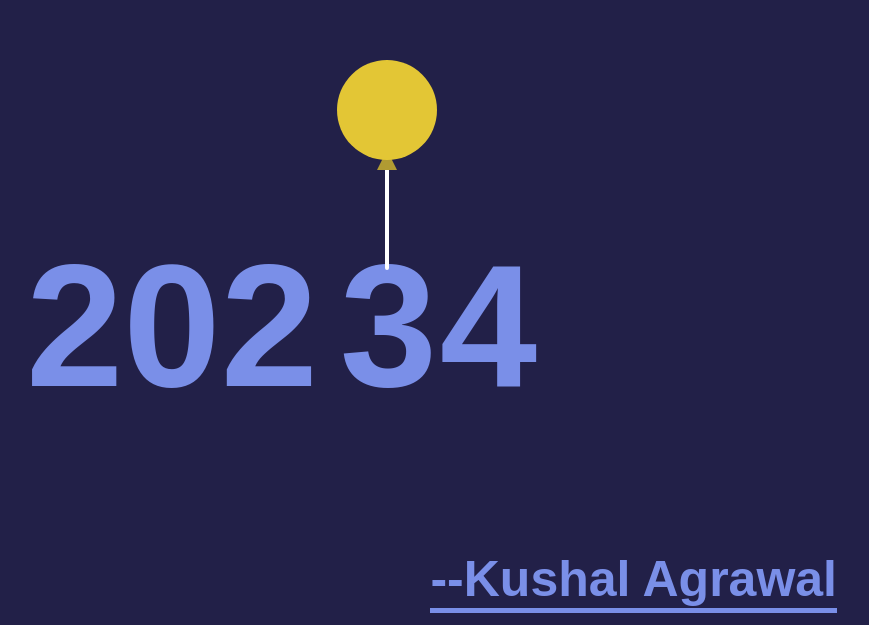
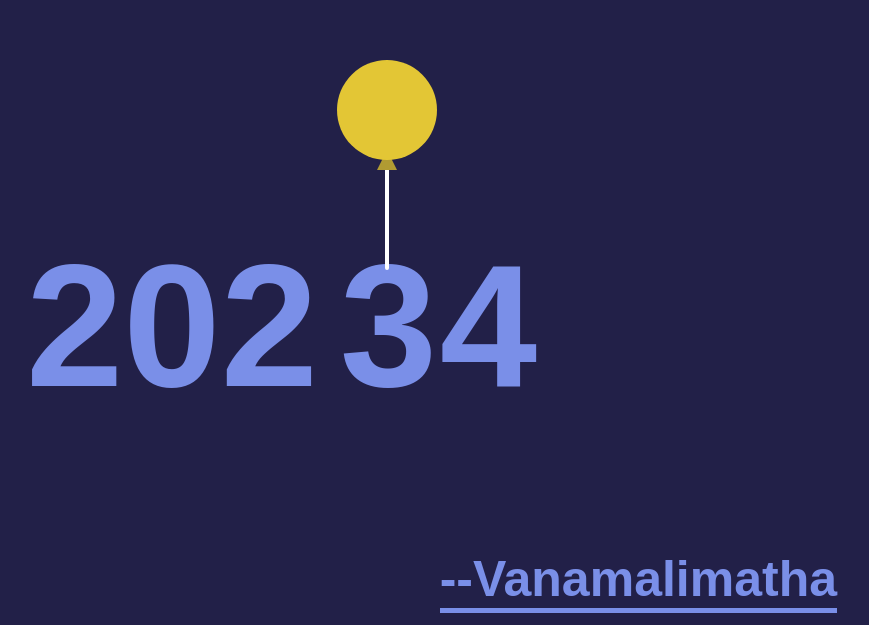
Before and after one commit to kushal34712/Btecky, a plain HTML site: page Newyearanimation.html in a window 1280 px wide. Shown: the part 175-800 px from the top of the page, without its empty margins (403-1272 px from the left). Drawn offline with Linux system fonts and the light colour scheme; a web font is replaced by a local one.

Commit message:
Update Newyearanimation.html

```diff
--- a/Newyearanimation.html
+++ b/Newyearanimation.html
@@ -410,7 +410,7 @@ span.y2:before {
   </style>
 </head>
 <body>
-   <strong><footer id="crd">--Kushal Agrawal</footer></strong>
+   <strong><footer id="crd">--Vanamalimatha</footer></strong>
   <div class="msg">Happy New Year</div>
   <div class="Year">
     <span>202</span>
```
